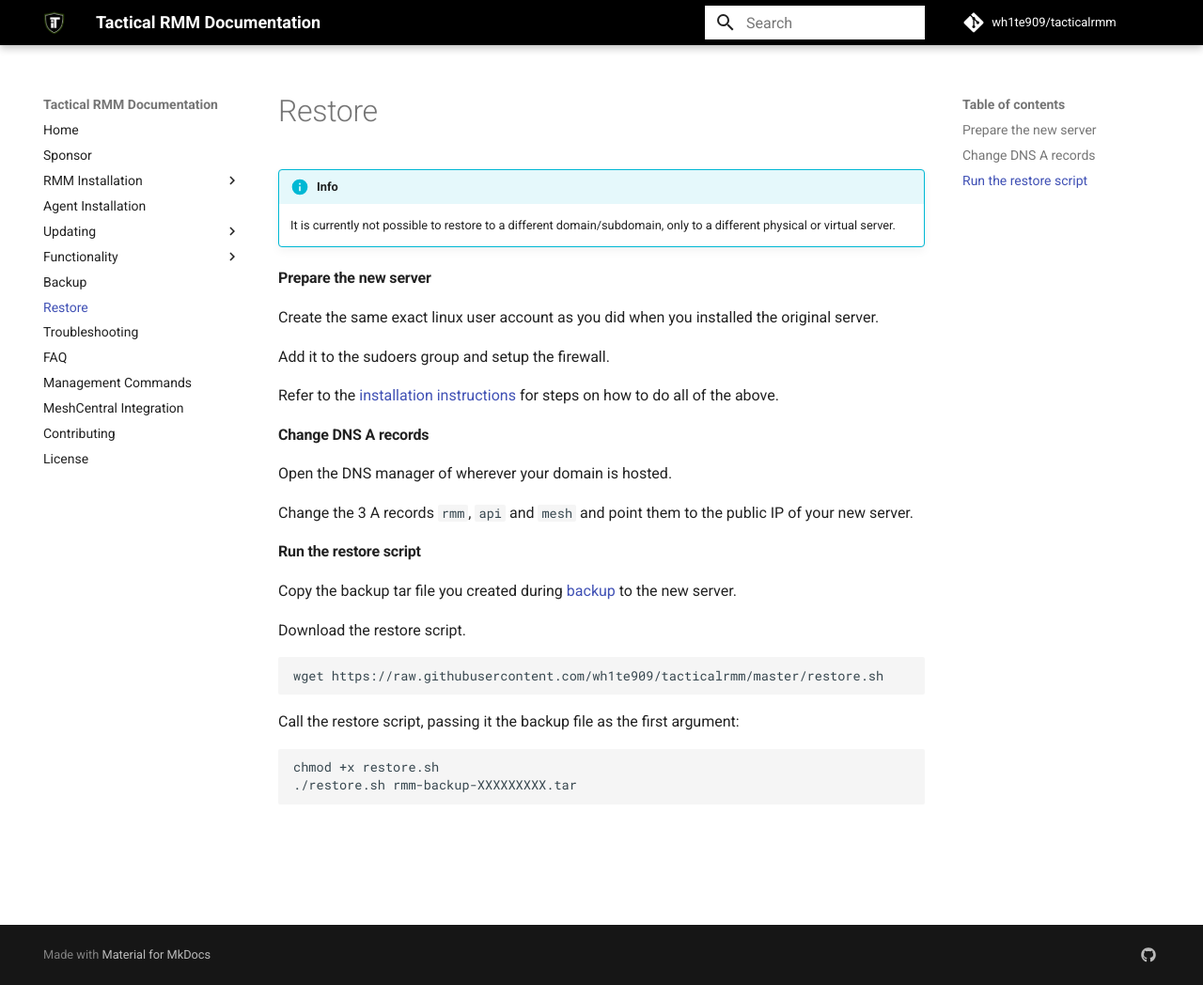
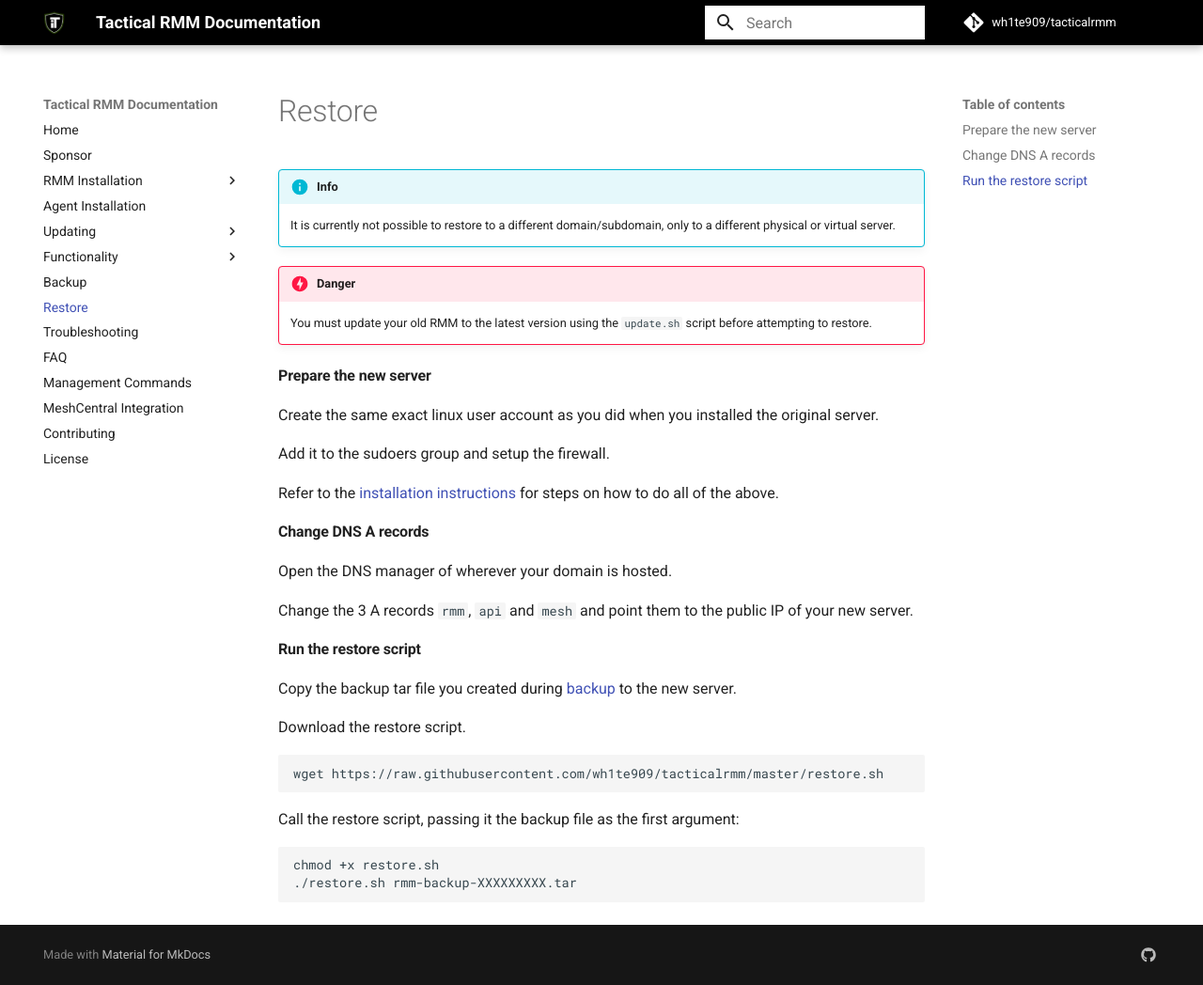
Before and after one commit to amidaware/trmm-docs, an MkDocs documentation site: the page built from docs/docs/restore.md, in a window 1280 px wide and 1048 px high. Shown: the whole window at 94% size. Built offline with MkDocs 1.6.1 and Material for MkDocs 9.7.7, drawn with Linux system fonts in a browser that asks for light colours; comment, search, counter and statistics services are not loaded.

Commit message:
fix restore docs

```diff
--- a/docs/docs/restore.md
+++ b/docs/docs/restore.md
@@ -3,6 +3,8 @@
 !!!info
     It is currently not possible to restore to a different domain/subdomain, only to a different physical or virtual server.
 
+!!!danger
+    You must update your old RMM to the latest version using the `update.sh` script before attempting to restore.
 #### Prepare the new server
 Create the same exact linux user account as you did when you installed the original server.
 
```
